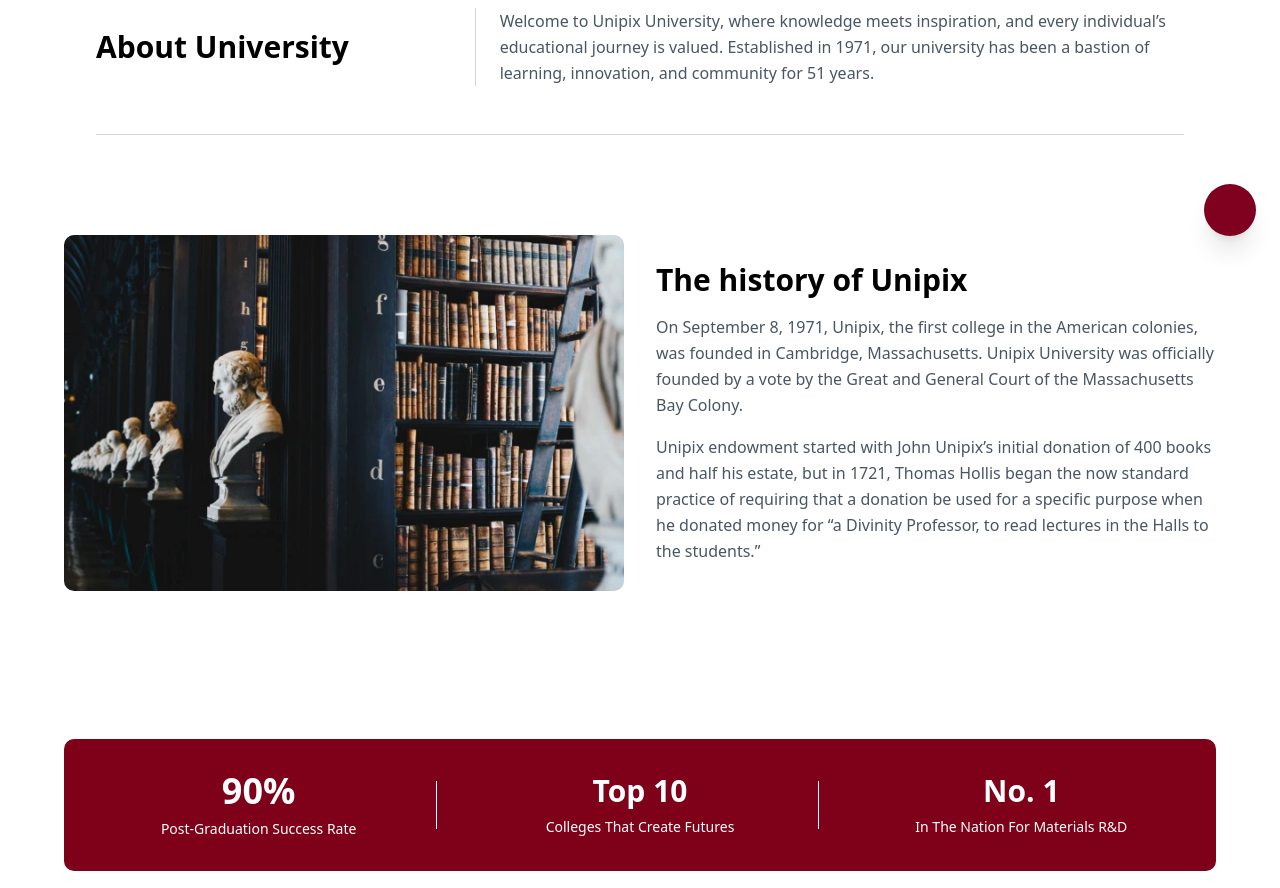
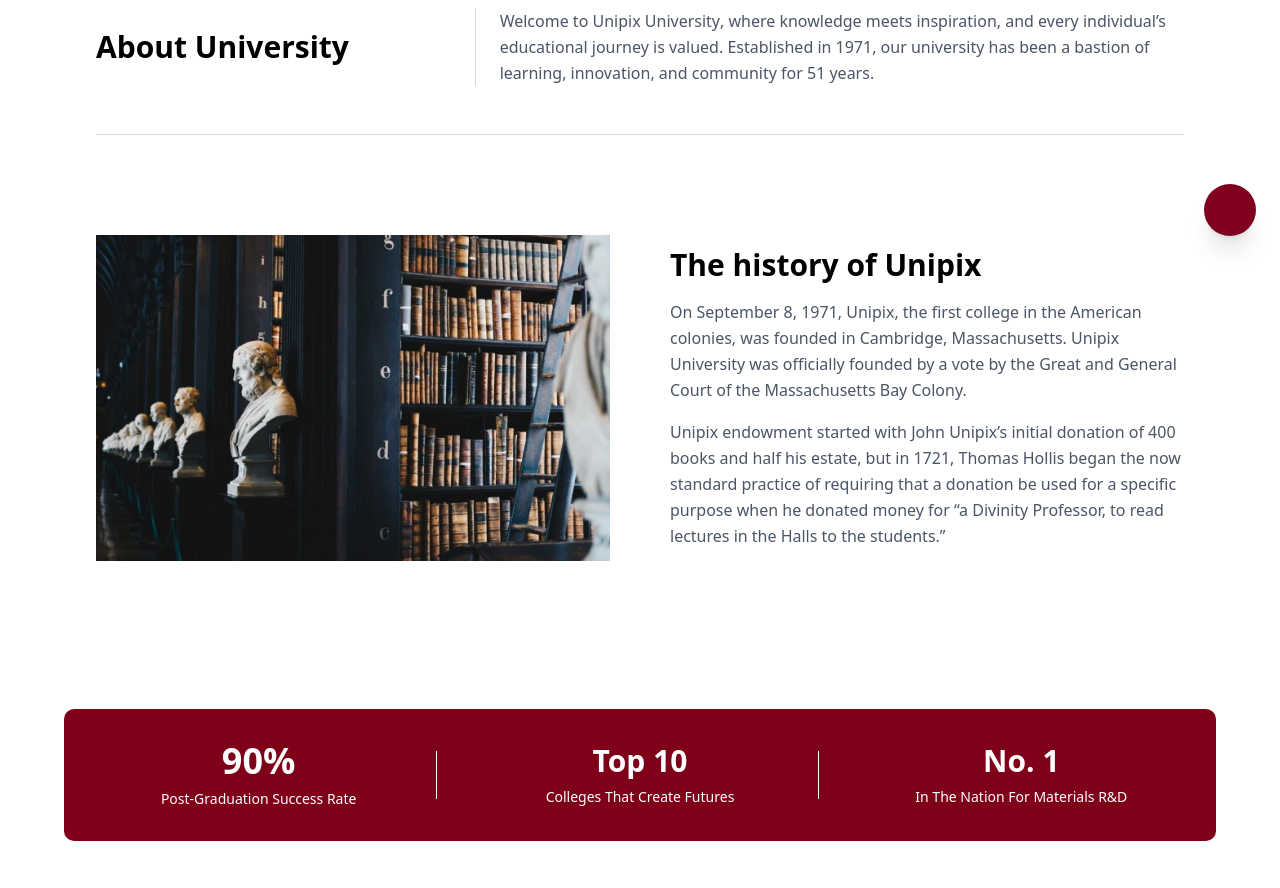
Before and after one commit to Kwasi-1/school-template-v1, a Next.js app: page /about in a window 1280 px wide. Shown: the part 540-1428 px from the top of the page. Built offline with nearby package versions, Linux system fonts and the light colour scheme; some icons are missing.

Commit message:
Image optimization and layout fix

```diff
--- a/components/about/HistorySection.tsx
+++ b/components/about/HistorySection.tsx
@@ -1,13 +1,19 @@
+"use client"
+
+import Image from "next/image";
+
 const HistorySection = () => {
   return (
-    <section className="w-[90%] mx-auto py-[100px]">
-      <div className="grid grid-cols-1 md:grid-cols-2 gap-8 items-center">
+    <section className="w-[85%] mx-auto py-[100px] container">
+      <div className="grid grid-cols-1 md:grid-cols-2 gap-15 items-center">
         {/* Image */}
         <div>
-          <img
+          <Image
             src="/About_us_image.webp" // Change to your actual image path
             alt="Library and bust statues"
-            className="w-full rounded-lg object-cover"
+            className="w-full object-cover"
+            width={300}
+            height={300}
           />
         </div>
 
```
